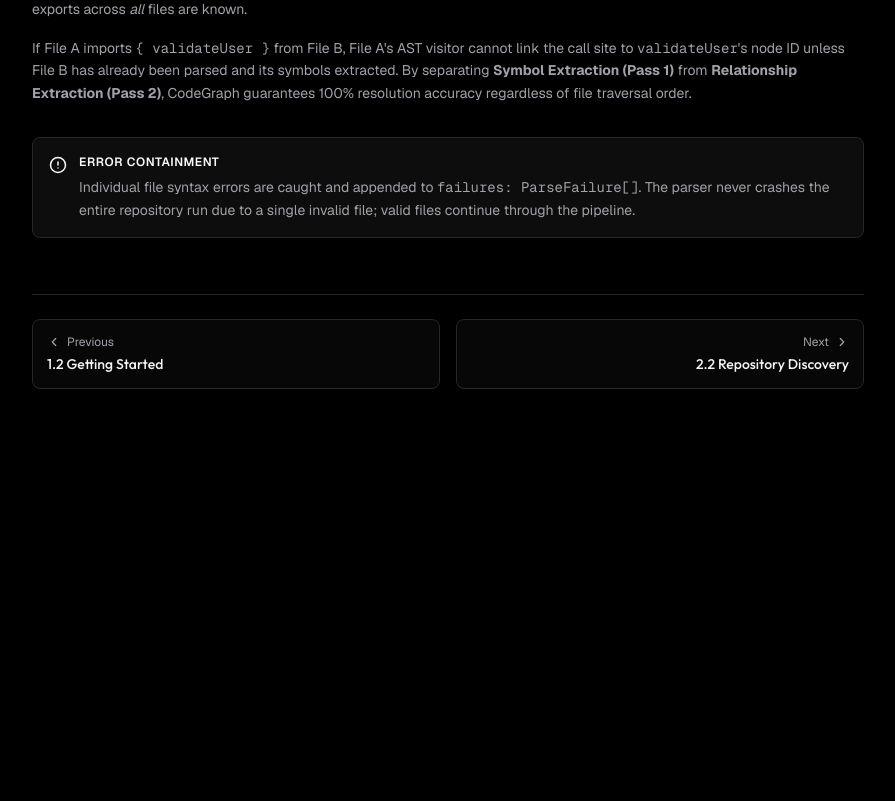
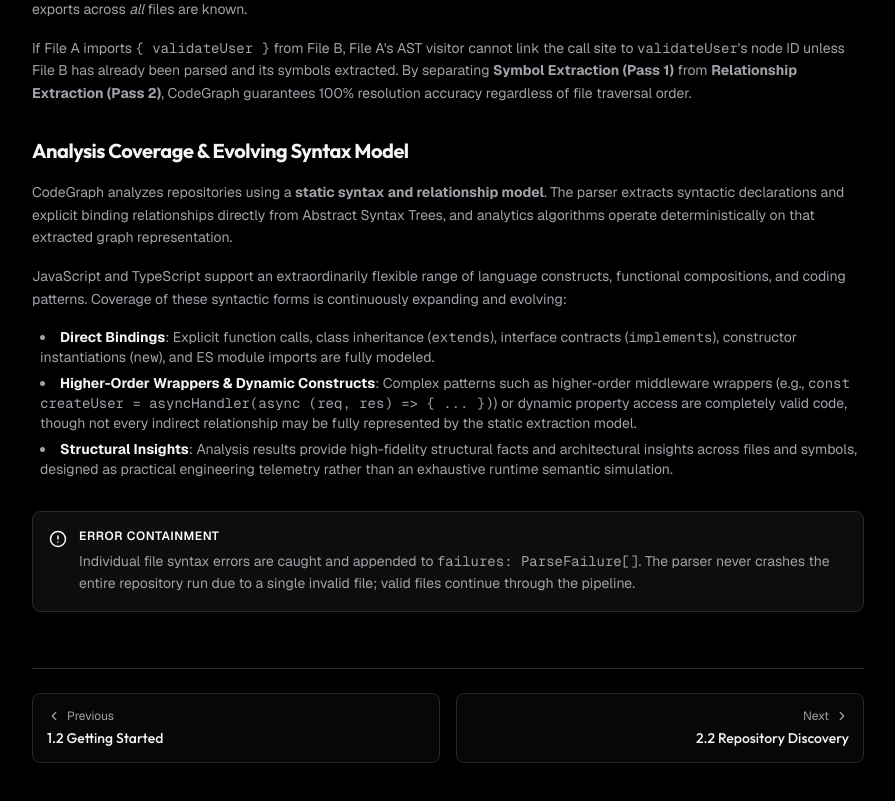
Before and after one commit to ad-itya07/CodeGraph, a Next.js app in the folder client/: page /docs/architecture/system-overview in a window 1280 px wide. Shown: the part 2220-3021 px from the top of the page, without its empty margins (288-1183 px from the left). Before the commit the page ends 2649 px from the top, so only its background shows below. Built offline with nearby package versions, Linux system fonts and the light colour scheme.

Commit message:
feat: add section on Analysis Coverage & Evolving Syntax Model to System Overview Docs page

```diff
--- a/client/src/app/docs/architecture/system-overview/page.tsx
+++ b/client/src/app/docs/architecture/system-overview/page.tsx
@@ -126,6 +126,33 @@ export default function SystemOverviewPage() {
         </p>
       </section>
 
+      {/* Analysis Coverage & Evolving Syntax Model */}
+      <section className="space-y-4">
+        <h2 className="text-xl font-bold tracking-tight text-foreground font-heading">
+          Analysis Coverage &amp; Evolving Syntax Model
+        </h2>
+        <p className="text-sm text-muted leading-relaxed">
+          CodeGraph analyzes repositories using a <strong>static syntax and relationship model</strong>.
+          The parser extracts syntactic declarations and explicit binding relationships directly from Abstract Syntax Trees,
+          and analytics algorithms operate deterministically on that extracted graph representation.
+        </p>
+        <p className="text-sm text-muted leading-relaxed">
+          JavaScript and TypeScript support an extraordinarily flexible range of language constructs, functional compositions,
+          and coding patterns. Coverage of these syntactic forms is continuously expanding and evolving:
+        </p>
+        <ul className="list-disc list-inside text-sm text-muted space-y-1.5 pl-2">
+          <li>
+            <strong className="text-foreground">Direct Bindings</strong>: Explicit function calls, class inheritance (<code>extends</code>), interface contracts (<code>implements</code>), constructor instantiations (<code>new</code>), and ES module imports are fully modeled.
+          </li>
+          <li>
+            <strong className="text-foreground">Higher-Order Wrappers &amp; Dynamic Constructs</strong>: Complex patterns such as higher-order middleware wrappers (e.g., <code>const createUser = asyncHandler(async (req, res) =&gt; &#123; ... &#125;)</code>) or dynamic property access are completely valid code, though not every indirect relationship may be fully represented by the static extraction model.
+          </li>
+          <li>
+            <strong className="text-foreground">Structural Insights</strong>: Analysis results provide high-fidelity structural facts and architectural insights across files and symbols, designed as practical engineering telemetry rather than an exhaustive runtime semantic simulation.
+          </li>
+        </ul>
+      </section>
+
       <DocsCallout type="important" title="Error Containment">
         Individual file syntax errors are caught and appended to <code>failures: ParseFailure[]</code>.
         The parser never crashes the entire repository run due to a single invalid file; valid files continue
```
